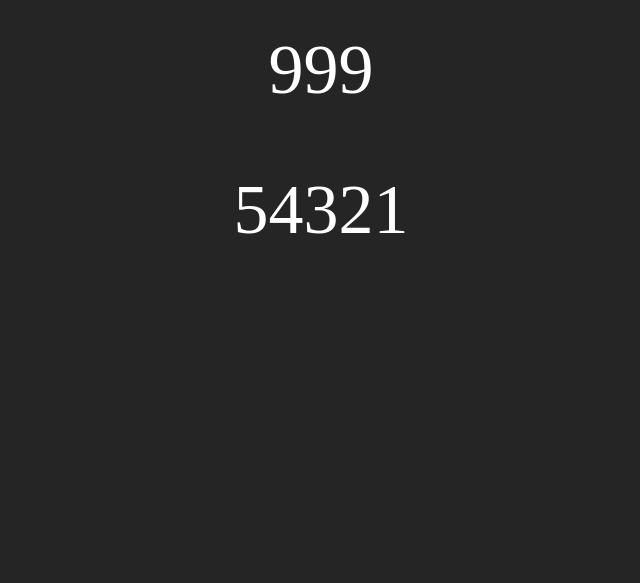
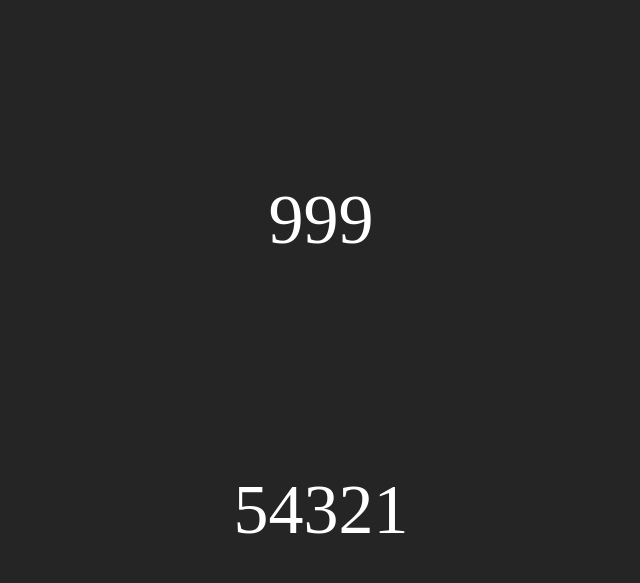
Before and after one commit to masayushi/counter, a plain HTML site: page index.html in a window 1280 px wide. Shown: the top 583 px of the page, without its empty margins (319-959 px from the left). Drawn offline with nearby package versions, Linux system fonts and the light colour scheme.

Commit message:
補watch scss

```diff
--- a/style.css
+++ b/style.css
@@ -17,5 +17,6 @@ div {
   text-align: center;
   font-size: 70px;
   padding: 30px 0;
+  margin: 150px 0;
 }
 /*# sourceMappingURL=style.css.map */
```
Also changed, not shown: 1 other file.
